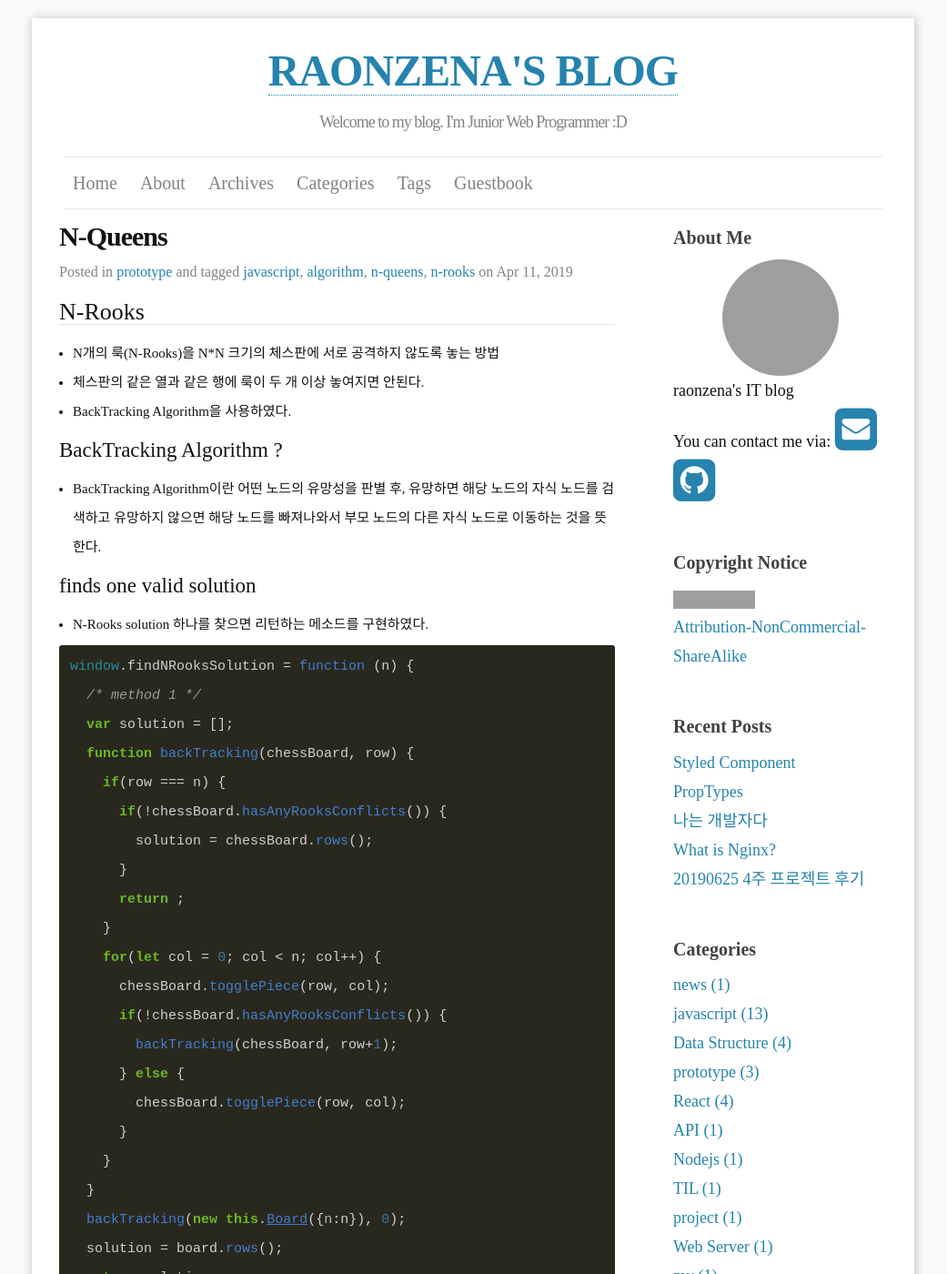
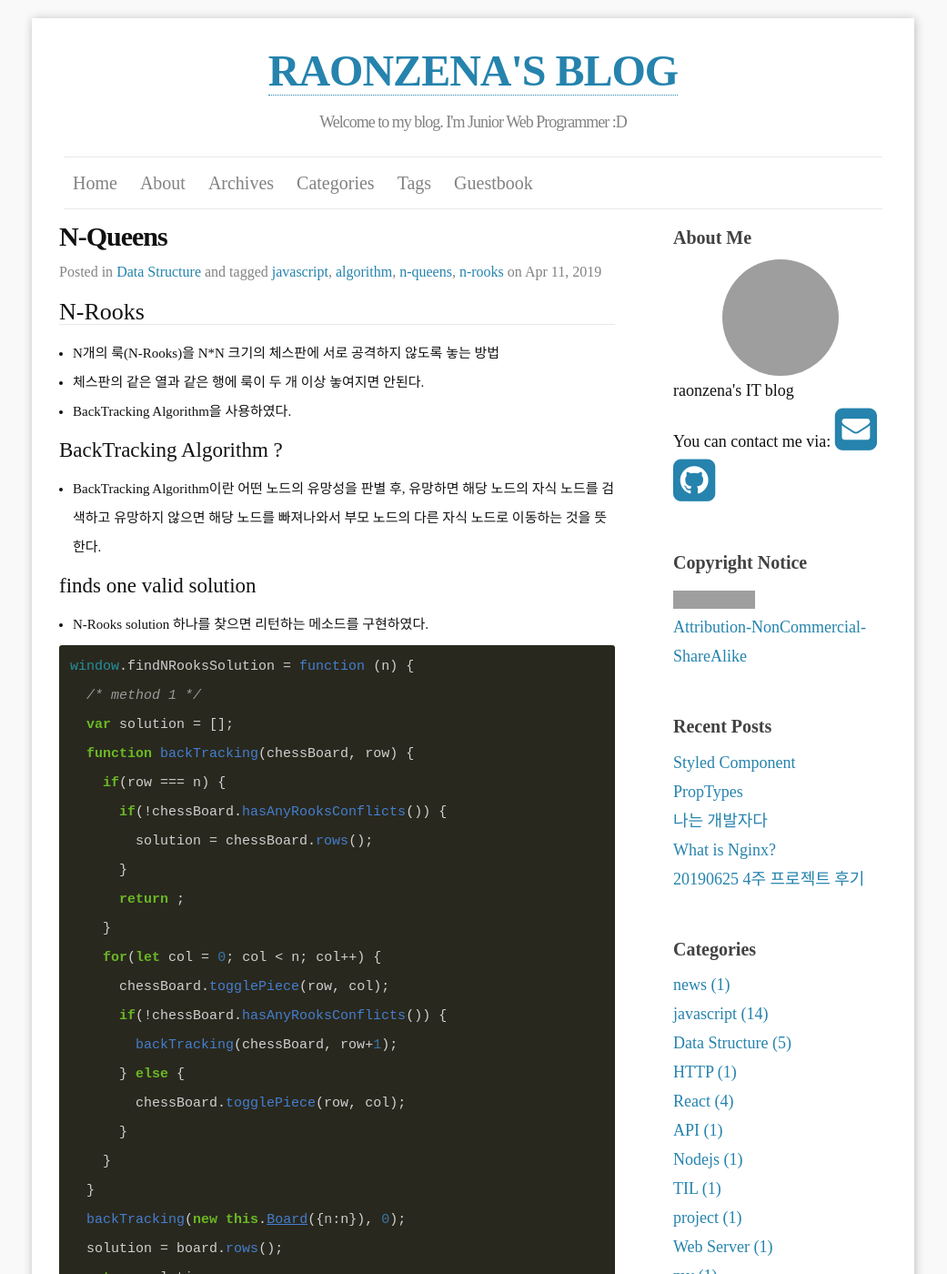
Before and after one commit to raonzena/raonzena.github.io, a Jekyll site: the page built from _posts/2019-04-11-01-post.markdown, in a window 1280 px wide and 1400 px high. Shown: the whole window at 91% size, without its empty margins (120-1161 px from the left). Built offline with Jekyll 4.4.1, drawn with Linux system fonts in a browser that asks for light colours; some web fonts are replaced; comment, search, counter and statistics services are not loaded; grey boxes are pictures that could not be loaded.

Commit message:
modify category

```diff
--- a/_posts/2019-04-08-01-post.markdown
+++ b/_posts/2019-04-08-01-post.markdown
@@ -4,7 +4,7 @@ layout: post
 title:  "prototype"
 date:   2019-04-08
 author: raonzena
-category: prototype
+category: javascript
 tags:
 - javascript
 - prototype
--- a/_posts/2019-04-11-01-post.markdown
+++ b/_posts/2019-04-11-01-post.markdown
@@ -4,7 +4,7 @@ layout: post
 title:  "N-Queens"
 date:   2019-04-11
 author: raonzena
-category: prototype
+category: Data Structure
 tags:
 - javascript
 - algorithm
--- a/_posts/2019-04-12-01-post.markdown
+++ b/_posts/2019-04-12-01-post.markdown
@@ -4,7 +4,7 @@ layout: post
 title:  "HTTP Method - get과 post의 차이"
 date:   2019-04-12
 author: raonzena
-category: prototype
+category: HTTP
 tags:
 - http
 - get
```
